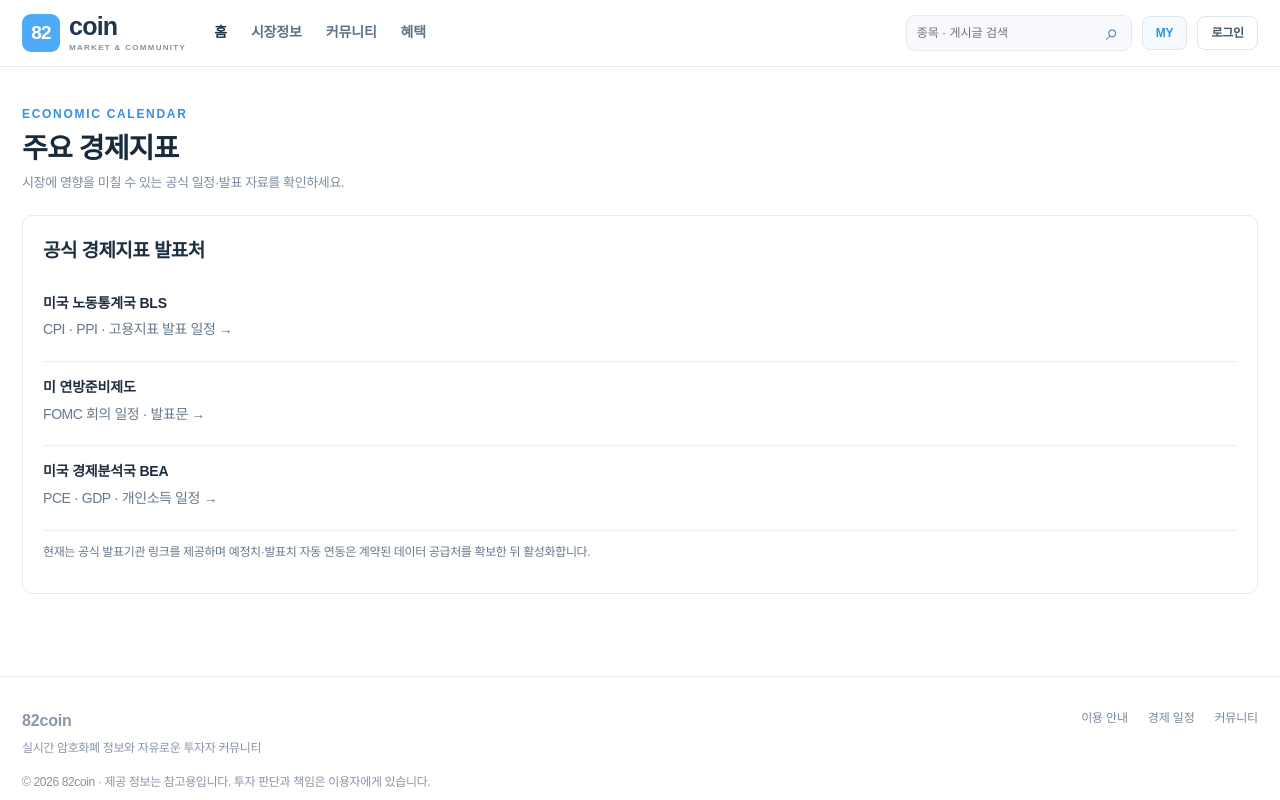
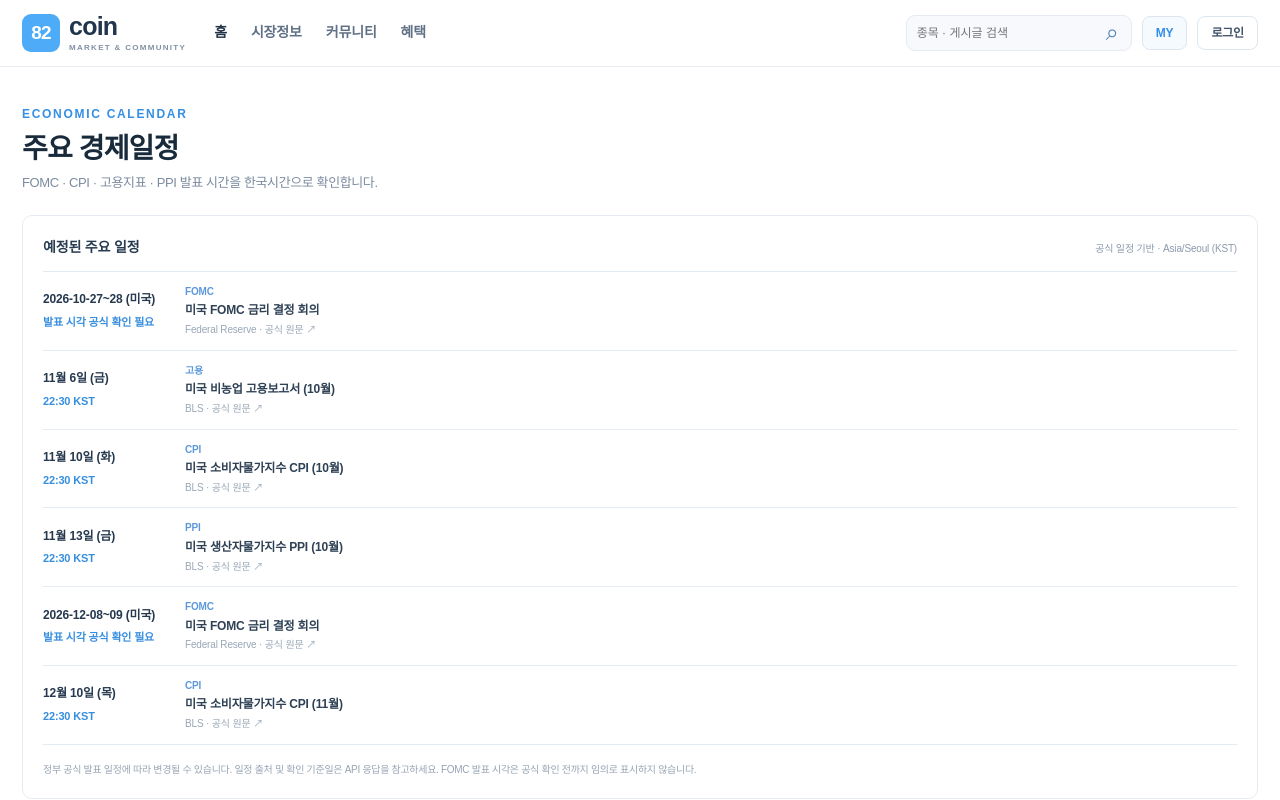
Before and after one commit to orbit-box/82coin, a Next.js app: page /calendar in a window 1280 px wide. Shown: the top 800 px of the page. Built offline with nearby package versions, Linux system fonts and the light colour scheme; a web font is replaced by a local one.

Commit message:
feat: major economic event calendar with KST time and official source links

```diff
--- a/app/calendar/page.tsx
+++ b/app/calendar/page.tsx
@@ -1 +1,5 @@
-export default function Calendar(){return <><section className="pageHeading"><div><span className="eyebrow">ECONOMIC CALENDAR</span><h1>주요 경제지표</h1><p>시장에 영향을 미칠 수 있는 공식 일정·발표 자료를 확인하세요.</p></div></section><div className="panel"><h2>공식 경제지표 발표처</h2><div className="resourceList"><a href="https://www.bls.gov/schedule/news_release/" target="_blank" rel="noopener noreferrer"><strong>미국 노동통계국 BLS</strong><p>CPI · PPI · 고용지표 발표 일정 →</p></a><a href="https://www.federalreserve.gov/monetarypolicy/fomccalendars.htm" target="_blank" rel="noopener noreferrer"><strong>미 연방준비제도</strong><p>FOMC 회의 일정 · 발표문 →</p></a><a href="https://www.bea.gov/news/schedule" target="_blank" rel="noopener noreferrer"><strong>미국 경제분석국 BEA</strong><p>PCE · GDP · 개인소득 일정 →</p></a></div><p className="hint">현재는 공식 발표기관 링크를 제공하며 예정치·발표치 자동 연동은 계약된 데이터 공급처를 확보한 뒤 활성화합니다.</p></div></>}
+"use client";
+import {useEffect,useState} from "react";
+type EconomicEvent={id:string;title:string;category:string;dateLabel:string;timeLabel:string;dateTime:string|null;source:string;url:string;priority:string};
+export default function CalendarPage(){const[events,setEvents]=useState<EconomicEvent[]>([]),[status,setStatus]=useState("조회 중");useEffect(()=>{fetch("/api/economic-calendar").then(r=>{if(!r.ok)throw Error("API");return r.json()}).then(d=>{setEvents(d.items||[]);setStatus("공식 일정 기반")}).catch(()=>setStatus("일정 연결 실패"))},[]);
+return <><section className="pageHeading"><div><span className="eyebrow">ECONOMIC CALENDAR</span><h1>주요 경제일정</h1><p>FOMC · CPI · 고용지표 · PPI 발표 시간을 한국시간으로 확인합니다.</p></div></section><section className="panel"><div className="marketDataIntro"><strong>예정된 주요 일정</strong><small>{status} · Asia/Seoul (KST)</small></div><div className="economicList">{events.length?events.map(e=><a href={e.url} target="_blank" rel="noopener noreferrer" key={e.id} className="economicEvent"><div className="economicDate"><strong>{e.dateLabel}</strong><small>{e.timeLabel}</small></div><div className="economicDescription"><span>{e.category}</span><strong>{e.title}</strong><small>{e.source} · 공식 원문 ↗</small></div></a>):<div className="marketEmpty">확인 가능한 예정 일정이 없습니다. 공식 발표기관을 이용해 주세요.</div>}</div><p className="marketFinePrint">정부 공식 발표 일정에 따라 변경될 수 있습니다. 일정 출처 및 확인 기준일은 API 응답을 참고하세요. FOMC 발표 시각은 공식 확인 전까지 임의로 표시하지 않습니다.</p></section></>}
```
